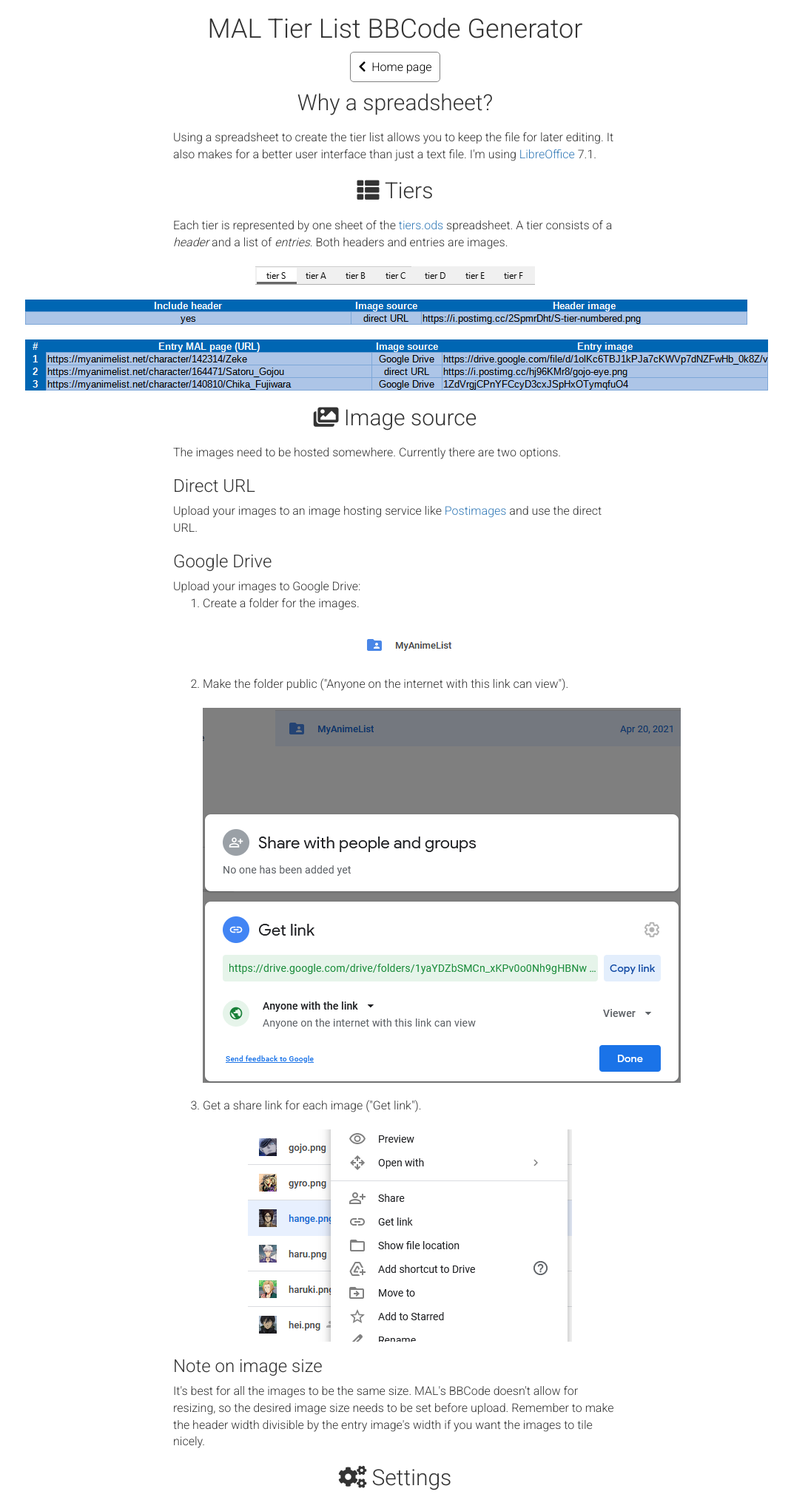
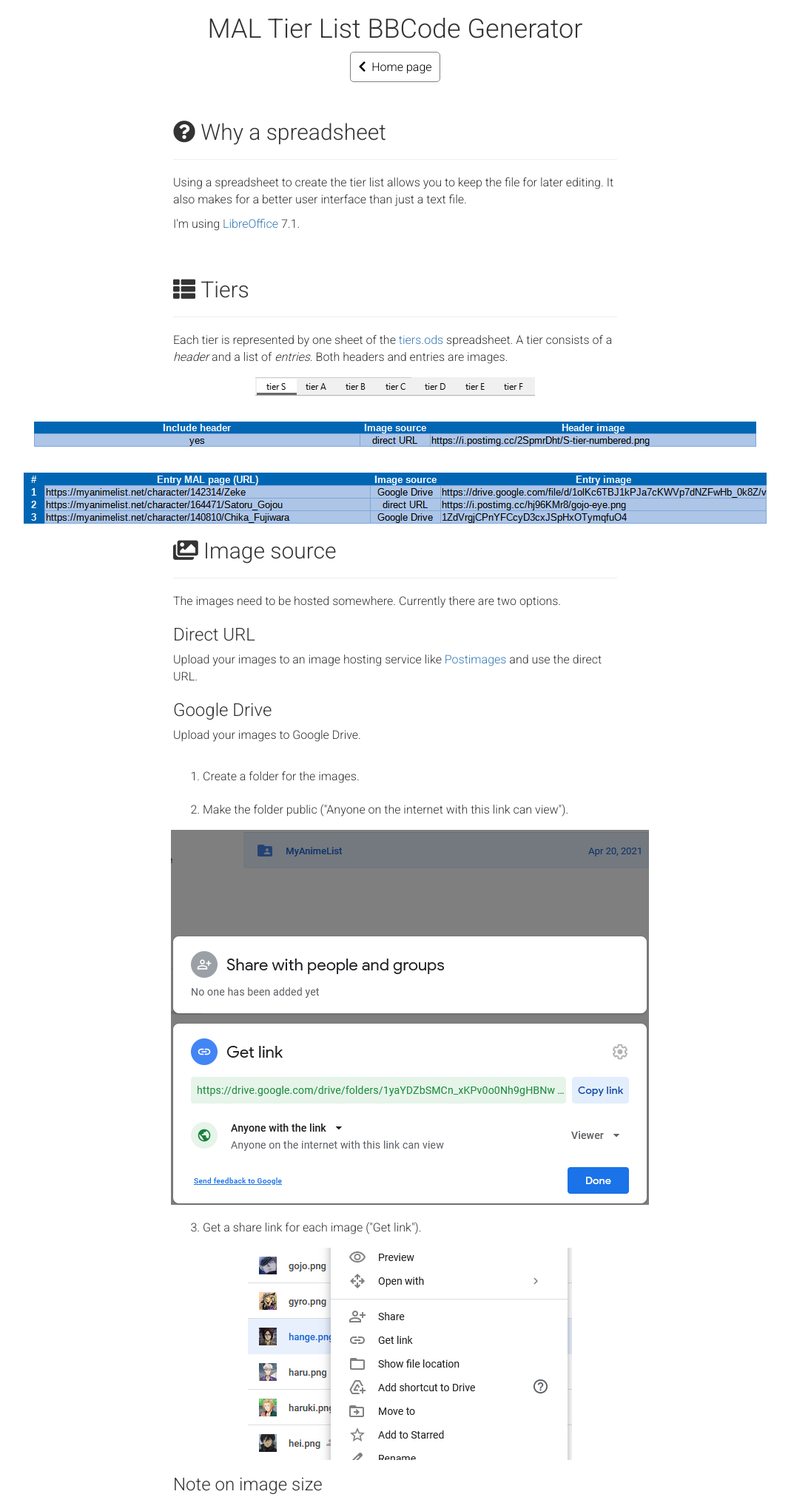
Before and after one commit to juliamarc/mal-tier-list-app, a Flask app: page /tutorial.html in a window 1280 px wide. Shown: the top 2024 px of the page at 74% size, without its empty margins (106-1175 px from the left). Run offline with Flask 2, Linux system fonts and the light colour scheme; parts of the project's set-up code (start-up, migrations or seed data) failed here and were passed over; some libraries are stand-ins or nearby versions.

Commit message:
expand tutorial and fix css

```diff
--- a/static/css/style.css
+++ b/static/css/style.css
@@ -14,29 +14,14 @@ textarea {
 }
 
 h2 {
-    margin-top: 20px;
-    margin-bottom: 20px;
+    margin-top: 30px;
+    padding-top: 30px;
+    margin-bottom: 10px;
 }
 
 .center {
     text-align: center;
     margin: 20px auto;
-}
-
-.center-img {
-    display: block;
-    margin-left: auto;
-    margin-right: auto;
-    margin-top: 20px;
-    margin-bottom: 20px;
-}
-
-.translate-img-100 {
-    transform: translate(-100px);
-}
-
-.translate-img-200 {
-    transform: translate(-200px);
 }
 
 .more-space-bottom {
@@ -65,23 +50,55 @@ h2 {
     border-style: solid;
     border-width: 1px;
     border-color: grey;
-    cursor:pointer;
+    cursor: pointer;
     -webkit-border-radius: 5px;
     border-radius: 5px;
-    transition:color 150ms;
+    transition: color 150ms;
     text-decoration: none;
 }
 
 .nice-btn:hover {
     color: #000;
-	background: #eee;
+    background: #eee;
     text-decoration: none;
 }
 
+.arrows-down {
+    font-size: x-large;
+    text-align: center;
+    margin-top: -20px;
+    margin-bottom: 10px;
+}
+
+div.outer {
+    width: 300px;
+    margin: 0 auto;
+    overflow: visible;
+}
+
+div.inner {
+    position: relative;
+    float: right;
+    right: 50%;
+}
+
+div.inner img {
+    position: relative;
+    right: -50%;
+    margin-top: 15px;
+    margin-bottom: 20px;
+}
+
 #description {
+    background-color: #f5f5f5;
     font-size: medium;
     width: 500px;
-    margin-bottom: 75px;
+    padding: 10px;
+    margin-bottom: 50px;
+    border-style: solid;
+    border-width: 2px;
+    border-color: #f5f5f5;
+    border-radius: 5px;
 }
 
 #tutorial {
@@ -110,7 +127,8 @@ h2 {
     border-width: 2px;
     border-color: #ffcc00;
     border-radius: 5px;
-    max-width: 600px;
+    min-width: 200px;
+    max-width: 500px;
     width: 75%;
 }
 
@@ -119,13 +137,13 @@ h2 {
 }
 
 #gh-icon {
-	color: #000;
-	font-size:40pt;
+    color: #000;
+    font-size: 40pt;
     margin: 30px;
-	padding: 5px;
-    transition:color 150ms;
+    padding: 5px;
+    transition: color 150ms;
 }
 
 #gh-icon:hover {
-	color: #444;
+    color: #444;
 }
--- a/templates/base.html
+++ b/templates/base.html
@@ -22,7 +22,7 @@
     {% block body %}
     {% endblock %}
   </div>
-    <div class="center">
+  <div class="center">
     <a href="https://github.com/juliamarc/mal-tier-list-bbcode-gen">
       <span id="gh-icon" class="fab fa-github" aria-hidden="true" />
     </a>
--- a/templates/result.html
+++ b/templates/result.html
@@ -13,7 +13,8 @@
   <textarea readonly rows="10" cols="80">{{ bbcode }}</textarea>
 </div>
 
-<div id="warn-box" class="center-img">{% for warn in warnings %}<i class="warn large fas fa-exclamation-triangle"></i> {{ warn }} <br /> {% endfor %}</div>
+<div id="warn-box" class="center">{% for warn in warnings %}<i class="warn large fas fa-exclamation-triangle"></i> {{
+  warn }} <br /> {% endfor %}</div>
 
 <h2 class="center"><i class="far fa-file-code"></i>&nbsp;Preview</h2>
 
--- a/templates/tutorial.html
+++ b/templates/tutorial.html
@@ -8,22 +8,41 @@
         </a>
     </div>
 
-    <h2 class="center">Why a spreadsheet?</h2>
+    <h2><i class="fas fa-question-circle"></i>&nbsp;Why a spreadsheet</h2>
+    <hr>
+    <p>
         Using a spreadsheet to create the tier list allows you to keep the file for later editing.
         It also makes for a better user interface than just a text file.
+    </p>
+    <p>
         I'm using <a href="https://www.libreoffice.org/download/download/">LibreOffice</a> 7.1.
+    </p>
 
-    <h2 class="center"><i class="fas fa-th-list"></i>&nbsp;Tiers</h2>
+    <h2><i class="fas fa-th-list"></i>&nbsp;Tiers</h2>
+    <hr>
     Each tier is represented by one sheet of the <a
         href="https://github.com/juliamarc/mal-tier-list-bbcode-gen/raw/main/tiers.ods">tiers.ods</a> spreadsheet.
     A tier consists of a <i>header</i> and a list of <i>entries</i>.
     Both headers and entries are images.
 
-    <img class="center-img" src="static/images/tutorial-tiers.png" alt="tiers">
-    <img class="center-img translate-img-200" src="static/images/tutorial-header.png" alt="header">
-    <img class="center-img translate-img-200" src="static/images/tutorial-entries.png" alt="entries">
+    <div class="outer">
+        <div class="inner">
+            <img src="static/images/tutorial-tiers.png" alt="tiers">
+        </div>
+    </div>
+    <div class="outer">
+        <div class="inner">
+            <img src="static/images/tutorial-header.png" alt="header">
+        </div>
+    </div>
+    <div class="outer">
+        <div class="inner">
+            <img src="static/images/tutorial-entries.png" alt="entries">
+        </div>
+    </div>
 
-    <h2 class="center"><i class="fas fa-images"></i>&nbsp;Image source</h2>
+    <h2><i class="fas fa-images"></i>&nbsp;Image source</h2>
+    <hr>
     The images need to be hosted somewhere. Currently there are two options.
 
     <h3>Direct URL</h3>
@@ -31,30 +50,65 @@
     direct URL.
 
     <h3>Google Drive</h3>
-    Upload your images to Google Drive:
-
+    <p>
+        Upload your images to Google Drive.
+    </p>
+    <br />
     <ol>
         <li>Create a folder for the images.
-            <img class="center-img" src="static/images/tutorial-gd-folder.png" alt="tiers">
         </li>
+        <br />
         <li>Make the folder public ("Anyone on the internet with this link can view").
-            <img class="center-img" src="static/images/tutorial-anyone-with-link.png" alt="anyone-with-link">
+            <div class="outer">
+                <div class="inner">
+                    <img src="static/images/tutorial-anyone-with-link.png" alt="anyone-with-link">
+                </div>
+            </div>
         </li>
+        <br />
         <li>Get a share link for each image ("Get link").
-            <img class="center-img" src="static/images/tutorial-get-link.png" alt="get-link">
+            <div class="outer">
+                <div class="inner">
+                    <img class="" src="static/images/tutorial-get-link.png" alt="get-link">
+                </div>
+            </div>
         </li>
     </ol>
 
     <h3>Note on image size</h3>
+    <p>
         It's best for all the images to be the same size.
         MAL's BBCode doesn't allow for resizing, so the desired image size needs to be set before upload.
         Remember to make the header width divisible by the entry image's width if you want the images to tile nicely.
+    </p>
 
-    <h2 class="center"><i class="fas fa-cogs"></i>&nbsp;Settings</h2>
+    <h2><i class="fas fa-quote-left"></i>&nbsp;Headers</h2>
+    <hr>
+    <p>
+        The <a href="https://github.com/juliamarc/mal-tier-list-bbcode-gen/raw/main/tiers.ods">tiers.ods</a> file has
+        links to some default headers uploaded to Postimages.
+        Each tier has a color based on the typical tier list style.
+        They don't contain any text, however.
+        I generated these headers from this
+        <a
+            href="https://github.com/juliamarc/mal-tier-list-bbcode-gen/raw/main/example-headers/mal_tiers_slim.xcf">mal_tiers_slim.xcf</a>
+        file
+        (<a href="https://www.gimp.org/">GIMP</a> format).
+        If you wish to keep the same tier list color scheme, you can use it to create your own customized headers.
+    </p>
+
+    <h2><i class="fas fa-cogs"></i>&nbsp;Settings</h2>
+    <hr>
+    <p>
         In the SETTINGS sheet you can specify the order in which the tiers will be displayed.
         You can also remove a tier from the "Tier order" list to exclude it from the final tier list.
         The "Entries per row" setting decides how many entries will be displayed in one row.
-    <img class="center-img translate-img-100" src="static/images/tutorial-settings.png" alt="settings">
+    </p>
+    <div class="outer">
+        <div class="inner">
+            <img src="static/images/tutorial-settings.png" alt="settings">
+        </div>
+    </div>
 
 </div>
 {% endblock %}
```
Also changed, not shown: templates/index.html (+11 -7 lines). Lines whose indentation alone changed are shown as unchanged.
